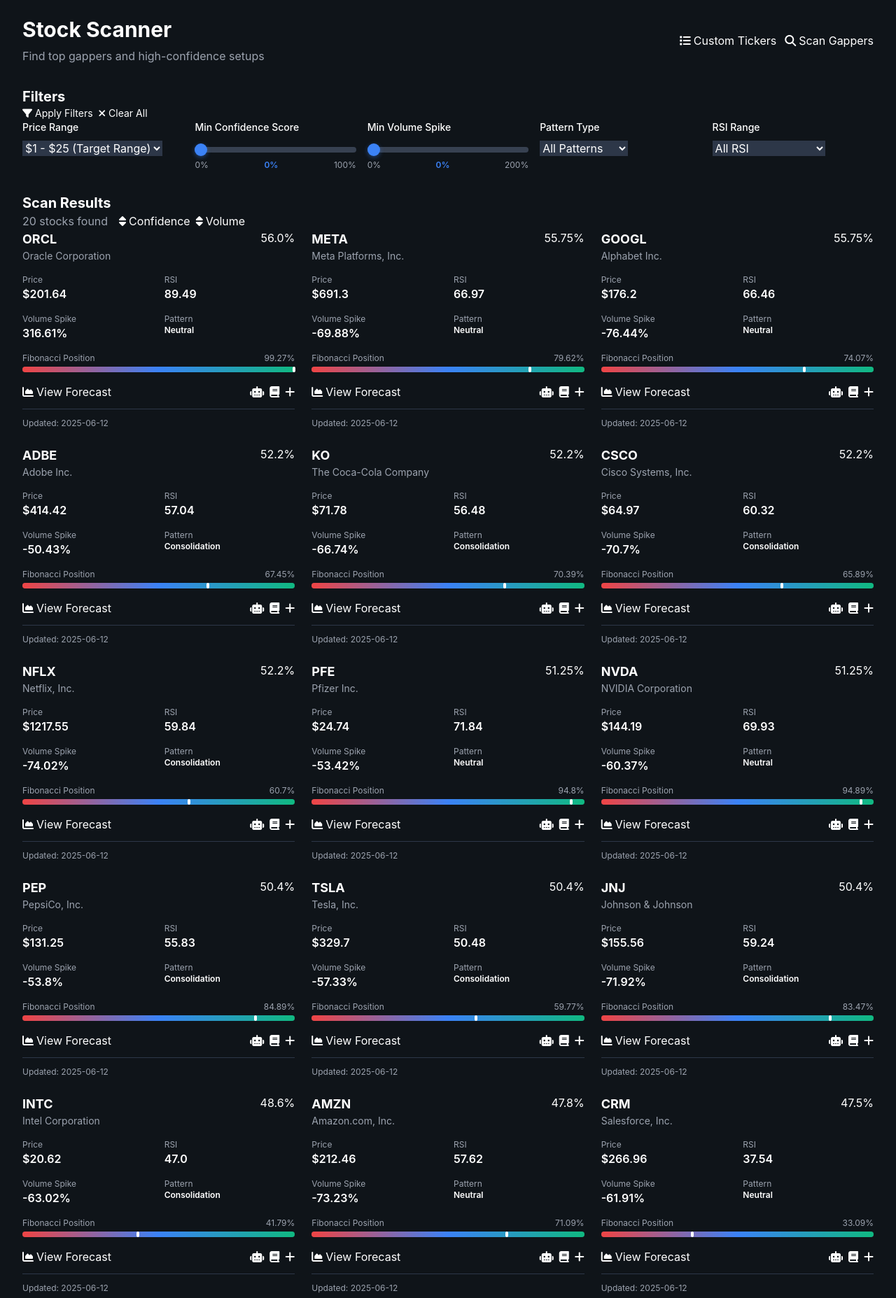
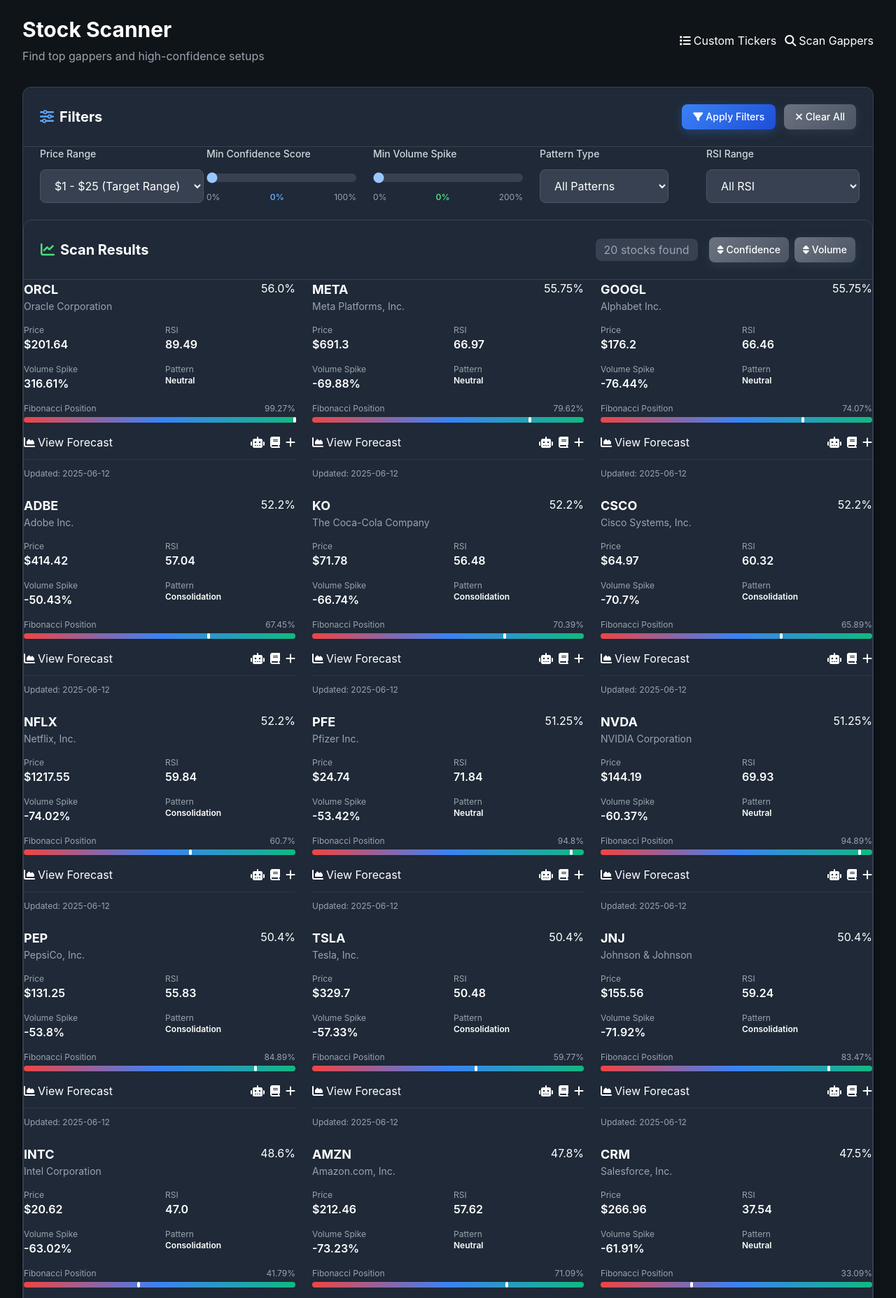
Before and after one commit to Shaunwolf/Piptrack, a Flask app: page /scanner in a window 1280 px wide. Shown: the part 65-1920 px from the top of the page at 70% size. Run offline with Flask 3, Linux system fonts and the light colour scheme; data comes from the database, SQL or seed files in the repository; some libraries are stand-ins or nearby versions.

Commit message:
Enhance stock scanner with confidence scoring and improved user interface
Implement confidence score calculation and integrates new, modern, widget-based UI with Tailwind CSS.

Replit-Commit-Author: Agent
Replit-Commit-Session-Id: d9a00323-5494-4a57-9400-42341ce35d1b
Replit-Commit-Screenshot-Url: https://storage.googleapis.com/screenshot-production-us-central1/fe60b9d2-207d-45d2-b205-c500ca57dec4/242fab1e-8ef1-49f5-81e0-3b633fe6de66.jpg

```diff
--- a/routes.py
+++ b/routes.py
@@ -63,8 +63,11 @@ def scan_stocks():
         else:
             results = stock_scanner.scan_selected_tickers(tickers)
 
-        # Update database with scan results
+        # Update database with scan results and calculate confidence scores
         for result in results:
+            # Calculate confidence score using the result data
+            confidence_score = confidence_scorer.calculate_score(result)
+
             stock = Stock.query.filter_by(symbol=result['symbol']).first()
             if not stock:
                 stock = Stock(symbol=result['symbol'])
@@ -76,7 +79,10 @@ def scan_stocks():
             stock.volume_spike = float(result.get('volume_spike', 0))
             stock.pattern_type = result.get('pattern_type', '')
             stock.fibonacci_position = float(result.get('fibonacci_position', 0))
-            stock.confidence_score = float(confidence_scorer.calculate_score(result))
+            stock.confidence_score = float(confidence_score)
+
+            # Add confidence score to result for display
+            result['confidence_score'] = confidence_score
 
         db.session.commit()
         return jsonify({'success': True, 'results': results})
--- a/static/css/style.css
+++ b/static/css/style.css
@@ -31,7 +31,35 @@ body {
   @apply text-white bg-dark-accent;
 }
 
-/* Button Styles */
+/* Modern Gradient Button Styles */
+.btn-gradient-primary {
+  background: linear-gradient(135deg, #3b82f6 0%, #1d4ed8 100%);
+  color: white;
+  border: none;
+  box-shadow: 0 4px 15px rgba(59, 130, 246, 0.3);
+  transition: all 0.3s ease;
+}
+
+.btn-gradient-primary:hover {
+  transform: translateY(-2px);
+  box-shadow: 0 8px 25px rgba(59, 130, 246, 0.4);
+  background: linear-gradient(135deg, #2563eb 0%, #1e40af 100%);
+}
+
+.btn-gradient-secondary {
+  background: linear-gradient(135deg, #6b7280 0%, #4b5563 100%);
+  color: white;
+  border: none;
+  box-shadow: 0 4px 15px rgba(107, 114, 128, 0.2);
+  transition: all 0.3s ease;
+}
+
+.btn-gradient-secondary:hover {
+  transform: translateY(-2px);
+  box-shadow: 0 8px 25px rgba(107, 114, 128, 0.3);
+  background: linear-gradient(135deg, #4b5563 0%, #374151 100%);
+}
+
 .btn-primary {
   @apply inline-flex items-center px-4 py-2 border border-transparent text-sm font-medium rounded-md text-white bg-accent-blue hover:bg-blue-600 focus:outline-none focus:ring-2 focus:ring-offset-2 focus:ring-accent-blue transition-colors duration-200;
 }
--- a/templates/scanner.html
+++ b/templates/scanner.html
@@ -21,24 +21,27 @@
         </div>
     </div>
 
-    <!-- Filter Controls -->
-    <div class="card">
-        <div class="card-header">
-            <h2 class="text-xl font-bold">Filters</h2>
-            <div class="flex space-x-2">
-                <button onclick="applyFilters()" class="btn-primary text-sm">
+    <!-- Filter Controls Widget -->
+    <div class="widget-card bg-gray-800 rounded-xl border border-gray-700 shadow-lg">
+        <div class="widget-header flex justify-between items-center p-6 border-b border-gray-700">
+            <h2 class="text-xl font-bold text-white flex items-center">
+                <i class="fas fa-sliders-h mr-2 text-blue-400"></i>Filters
+            </h2>
+            <div class="flex space-x-3">
+                <button onclick="applyFilters()" class="btn-gradient-primary px-4 py-2 rounded-lg text-sm font-medium transition-all duration-200 hover:scale-105">
                     <i class="fas fa-filter mr-1"></i>Apply Filters
                 </button>
-                <button onclick="clearFilters()" class="btn-secondary text-sm">
+                <button onclick="clearFilters()" class="btn-gradient-secondary px-4 py-2 rounded-lg text-sm font-medium transition-all duration-200 hover:scale-105">
                     <i class="fas fa-times mr-1"></i>Clear All
                 </button>
             </div>
         </div>
 
-        <div class="grid grid-cols-1 md:grid-cols-2 lg:grid-cols-5 gap-4">
-            <div>
-                <label class="block text-sm font-medium mb-2">Price Range</label>
-                <select id="priceFilter" class="form-select bg-dark-accent border-gray-600 text-white">
+        <div class="widget-content p-6 pt-0">
+            <div class="grid grid-cols-1 md:grid-cols-2 lg:grid-cols-5 gap-6">
+                <div class="filter-group">
+                    <label class="block text-sm font-medium mb-3 text-gray-300">Price Range</label>
+                    <select id="priceFilter" class="widget-input bg-gray-700 border border-gray-600 rounded-lg px-4 py-3 text-white focus:border-blue-400 focus:ring-2 focus:ring-blue-400/20 transition-all">
                         <option value="">All Prices</option>
                         <option value="1-5">$1 - $5</option>
                         <option value="5-15">$5 - $15</option>
@@ -47,50 +50,50 @@
                     </select>
                 </div>
 
-            <div>
-                <label class="block text-sm font-medium mb-2">Min Confidence Score</label>
+                <div class="filter-group">
+                    <label class="block text-sm font-medium mb-3 text-gray-300">Min Confidence Score</label>
                     <div class="relative">
                         <input type="range" id="minConfidence" min="0" max="100" value="0"
-                           class="w-full h-2 bg-gray-700 rounded-lg appearance-none cursor-pointer slider">
-                    <div class="flex justify-between text-xs text-gray-400 mt-1">
+                               class="w-full h-3 bg-gray-700 rounded-lg appearance-none cursor-pointer slider-thumb">
+                        <div class="flex justify-between text-xs text-gray-400 mt-2">
                             <span>0%</span>
-                        <span id="minConfidenceValue" class="font-semibold text-accent-blue">0%</span>
+                            <span id="minConfidenceValue" class="font-semibold text-blue-400">0%</span>
                             <span>100%</span>
                         </div>
                     </div>
                 </div>
 
-            <div>
-                <label class="block text-sm font-medium mb-2">Min Volume Spike</label>
+                <div class="filter-group">
+                    <label class="block text-sm font-medium mb-3 text-gray-300">Min Volume Spike</label>
                     <div class="relative">
                         <input type="range" id="minVolumeSpike" min="0" max="200" value="0"
-                           class="w-full h-2 bg-gray-700 rounded-lg appearance-none cursor-pointer slider">
-                    <div class="flex justify-between text-xs text-gray-400 mt-1">
+                               class="w-full h-3 bg-gray-700 rounded-lg appearance-none cursor-pointer slider-thumb">
+                        <div class="flex justify-between text-xs text-gray-400 mt-2">
                             <span>0%</span>
-                        <span id="minVolumeSpikeValue" class="font-semibold text-accent-blue">0%</span>
+                            <span id="minVolumeSpikeValue" class="font-semibold text-green-400">0%</span>
                             <span>200%</span>
                         </div>
                     </div>
                 </div>
 
-            <div>
-                <label class="block text-sm font-medium mb-2">Pattern Type</label>
-                <select id="patternFilter" class="form-select bg-dark-accent border-gray-600 text-white">
+                <div class="filter-group">
+                    <label class="block text-sm font-medium mb-3 text-gray-300">Pattern Type</label>
+                    <select id="patternFilter" class="widget-input bg-gray-700 border border-gray-600 rounded-lg px-4 py-3 text-white focus:border-blue-400 focus:ring-2 focus:ring-blue-400/20 transition-all">
                         <option value="">All Patterns</option>
-                    <option value="Bullish Trend">Bullish Trend</option>
-                    <option value="Bearish Trend">Bearish Trend</option>
-                    <option value="Consolidation">Consolidation</option>
-                    <option value="Neutral">Neutral</option>
+                        <option value="Bullish Trend">🚀 Bullish Trend</option>
+                        <option value="Bearish Trend">📉 Bearish Trend</option>
+                        <option value="Consolidation">📊 Consolidation</option>
+                        <option value="Neutral">⚪ Neutral</option>
                     </select>
                 </div>
 
-            <div>
-                <label class="block text-sm font-medium mb-2">RSI Range</label>
-                <select id="rsiFilter" class="form-select bg-dark-accent border-gray-600 text-white">
+                <div class="filter-group">
+                    <label class="block text-sm font-medium mb-3 text-gray-300">RSI Range</label>
+                    <select id="rsiFilter" class="widget-input bg-gray-700 border border-gray-600 rounded-lg px-4 py-3 text-white focus:border-blue-400 focus:ring-2 focus:ring-blue-400/20 transition-all">
                         <option value="">All RSI</option>
-                    <option value="oversold">Oversold (< 30)</option>
-                    <option value="neutral">Neutral (30-70)</option>
-                    <option value="overbought">Overbought (> 70)</option>
+                        <option value="oversold">🔴 Oversold (< 30)</option>
+                        <option value="neutral">🟡 Neutral (30-70)</option>
+                        <option value="overbought">🟢 Overbought (> 70)</option>
                     </select>
                 </div>
         </div>
@@ -104,17 +107,19 @@
         </div>
     </div>
 
-    <!-- Scan Results -->
-    <div class="card">
-        <div class="card-header">
-            <h2 class="text-xl font-bold">Scan Results</h2>
+    <!-- Scan Results Widget -->
+    <div class="widget-card bg-gray-800 rounded-xl border border-gray-700 shadow-lg">
+        <div class="widget-header flex justify-between items-center p-6 border-b border-gray-700">
+            <h2 class="text-xl font-bold text-white flex items-center">
+                <i class="fas fa-chart-line mr-2 text-green-400"></i>Scan Results
+            </h2>
             <div class="flex items-center space-x-4">
-                <span id="resultsCount" class="text-gray-400">{{ stocks|length }} stocks found</span>
+                <span id="resultsCount" class="text-gray-400 bg-gray-700 px-3 py-1 rounded-lg">{{ stocks|length }} stocks found</span>
                 <div class="flex space-x-2">
-                    <button onclick="sortResults('confidence')" class="btn-secondary">
+                    <button onclick="sortResults('confidence')" class="btn-gradient-secondary px-3 py-2 rounded-lg text-sm font-medium transition-all duration-200 hover:scale-105">
                         <i class="fas fa-sort mr-1"></i>Confidence
                     </button>
-                    <button onclick="sortResults('volume')" class="btn-secondary">
+                    <button onclick="sortResults('volume')" class="btn-gradient-secondary px-3 py-2 rounded-lg text-sm font-medium transition-all duration-200 hover:scale-105">
                         <i class="fas fa-sort mr-1"></i>Volume
                     </button>
                 </div>
```
Lines whose indentation alone changed are shown as unchanged.
